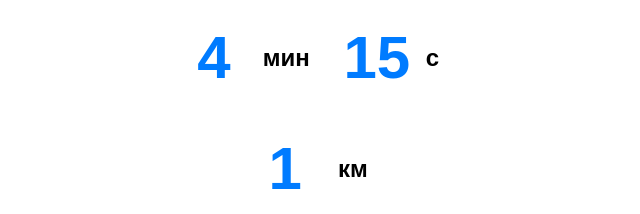
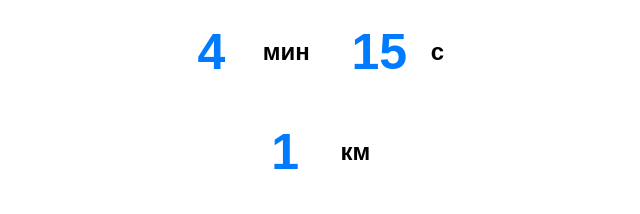
Before and after one commit to Nlch07/run, a plain HTML site: page index.html in a window 1280 px wide. Shown: the part 60-274 px from the top of the page, without its empty margins (337-977 px from the left). Drawn offline with Linux system fonts and the light colour scheme.

Commit message:
Update index.html

```diff
--- a/index.html
+++ b/index.html
@@ -42,14 +42,14 @@
     }
 
     input {
-      font-size: 60px;
+      font-size: 50px;
       text-align: center;
       border: none;
       background: none;
       color: #007bff;
       font-weight: bold;
       outline: none;
-      width: 90px;
+      width: 95px;
     }
 
     input:placeholder-shown {
```
